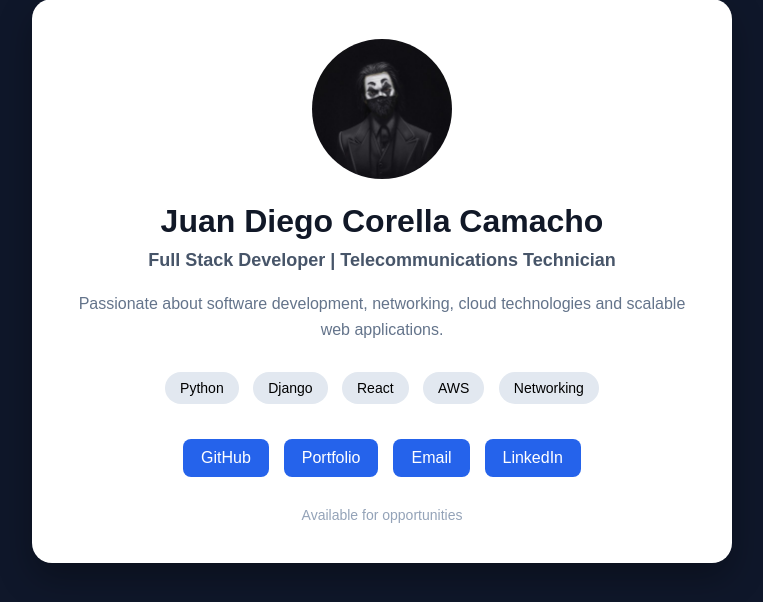
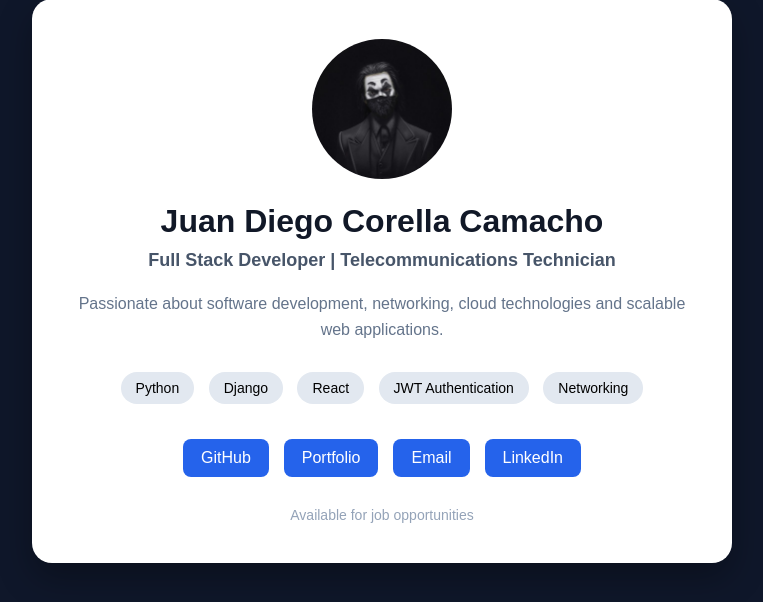
Before and after one commit to JuanDiegoCC02/Juan-Diego-Professional-Card, a Flask app: page / in a window 1280 px wide. Shown: the part 119-721 px from the top of the page, without its empty margins (258-1021 px from the left). Run offline with Flask 3, Linux system fonts and the light colour scheme.

Commit message:
fix: information update on technologies / HTML

```diff
--- a/templates/index.html
+++ b/templates/index.html
@@ -40,7 +40,7 @@
             <span>Python</span>
             <span>Django</span>
             <span>React</span>
-            <span>AWS</span>
+            <span>JWT Authentication</span>
             <span>Networking</span>
 
         </div>
@@ -70,7 +70,7 @@
 
         <footer>
 
-            Available for opportunities
+           Available for job opportunities
 
         </footer>
 
```
